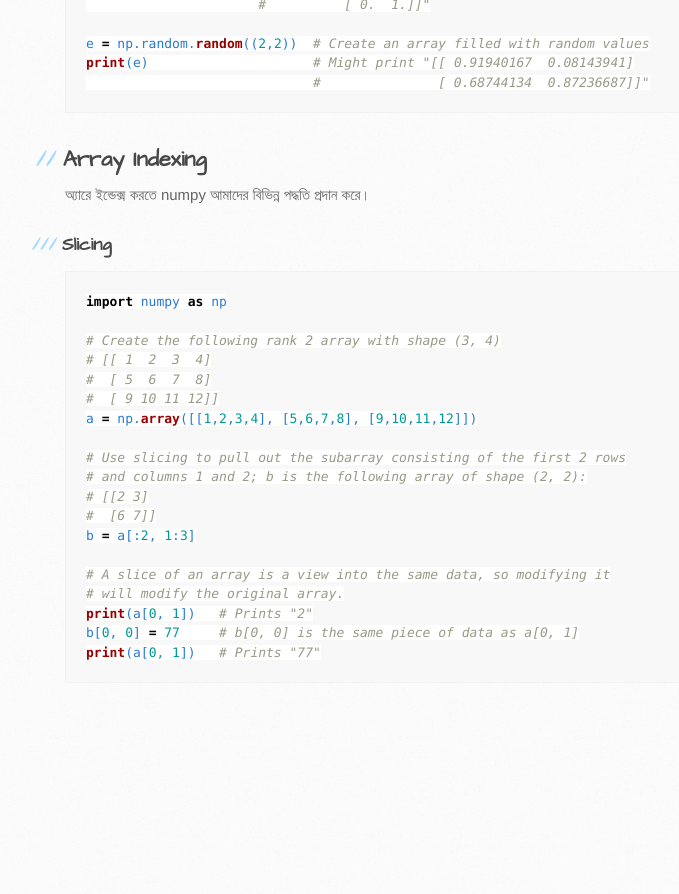
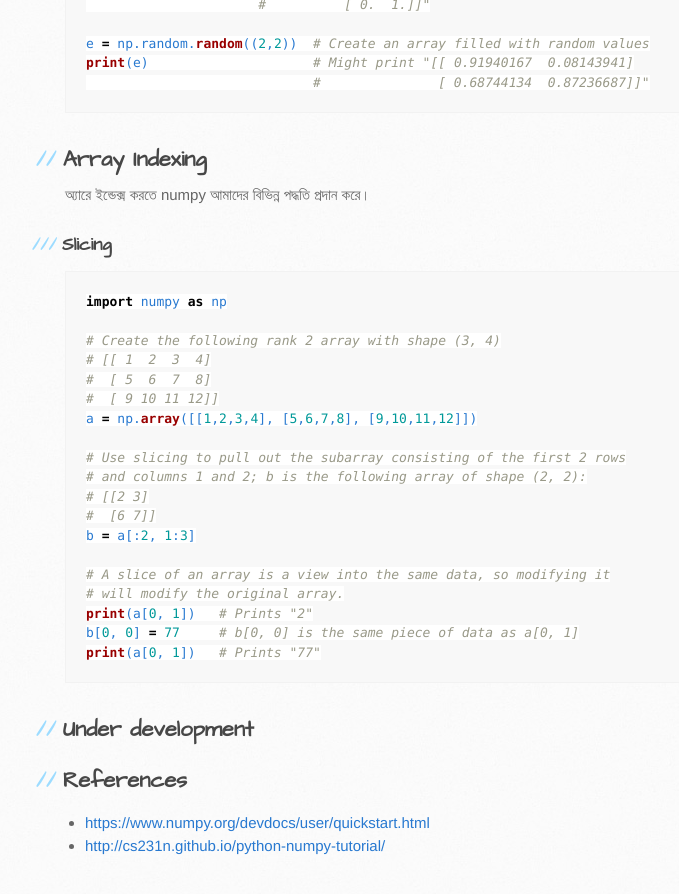
Before and after one commit to sagorbrur/sagorbrur.github.io, a Jekyll site: the page built from python_bn/numpy.md, in a window 1280 px wide and 900 px high, scrolled down 1111 px. Shown: the top 894 px of the window, without its empty margins (105-784 px from the left). Built offline with Jekyll 4.4.1, drawn with Linux system fonts in a browser that asks for light colours; our own code applies the rules of GitHub Pages for plain Markdown files; before the commit the page ends 1847 px from its top, so only the background shows below that.

Commit message:
Update numpy.md

````diff
--- a/python_bn/numpy.md
+++ b/python_bn/numpy.md
@@ -70,3 +70,9 @@ print(a[0, 1])   # Prints "2"
 b[0, 0] = 77     # b[0, 0] is the same piece of data as a[0, 1]
 print(a[0, 1])   # Prints "77"
 ```
+
+## Under development
+
+## References
+* [https://www.numpy.org/devdocs/user/quickstart.html](https://www.numpy.org/devdocs/user/quickstart.html)
+* [http://cs231n.github.io/python-numpy-tutorial/](http://cs231n.github.io/python-numpy-tutorial/)
````
